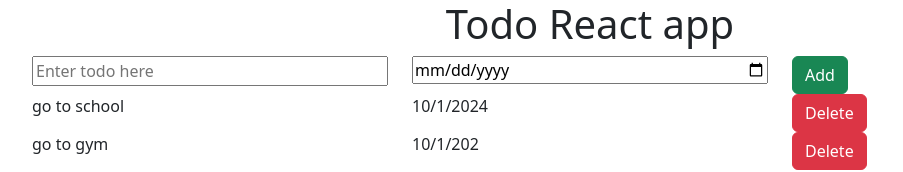
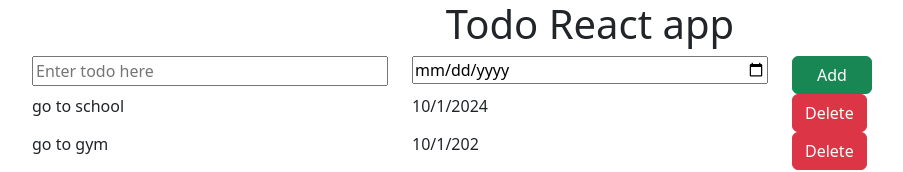
Before and after one commit to Tridib11/React_KG, a React (Vite) app in the folder projects/Todo-app/: page / in a window 1280 px wide. Shown: the top 172 px of the page, without its empty margins (50-953 px from the left). Built offline with nearby package versions, Linux system fonts and the light colour scheme.

Commit message:
File added

```diff
--- a/projects/Todo-app/src/components/AddTodo.jsx
+++ b/projects/Todo-app/src/components/AddTodo.jsx
@@ -8,7 +8,7 @@ export function AddTodo() {
         <input type="date" name="" id="" />
       </div>
       <div class="col-2">
-        <button type="button" class="btn btn-success">
+        <button type="button" class="btn btn-success kg-button">
           Add
         </button>
       </div>
```
